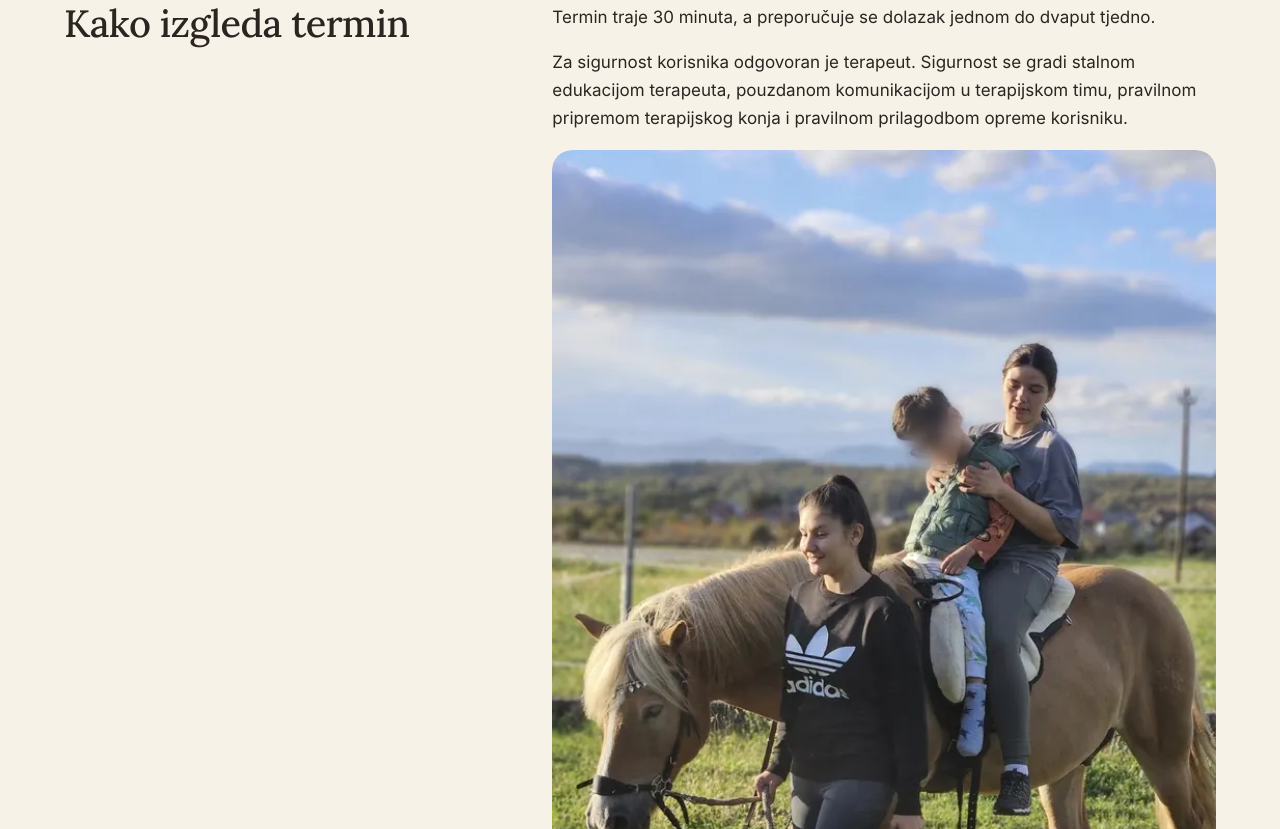
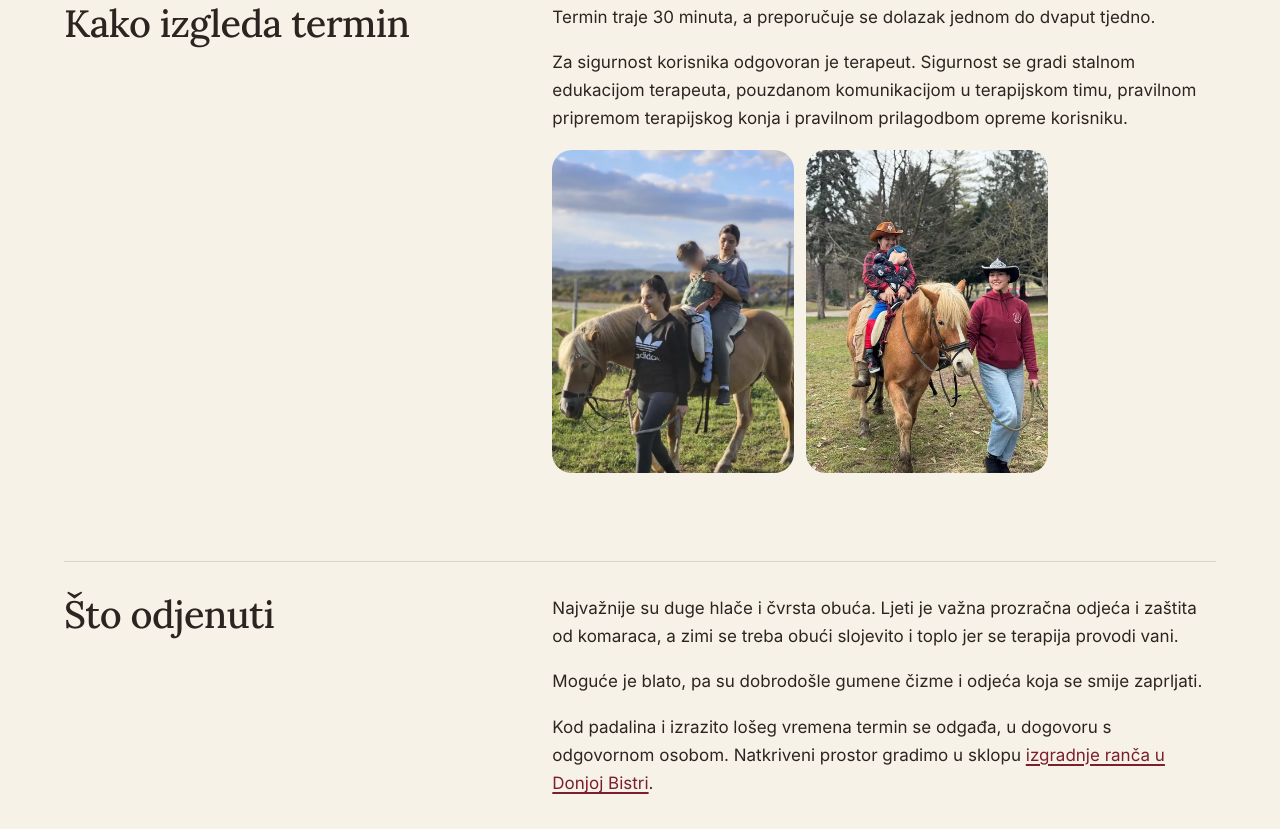
Before and after one commit to qrqic/visolis, a website with bundled scripts: page site/hipoterapija.html in a window 1280 px wide. Shown: the part 3151-3980 px from the top of the page. Built offline with nearby package versions, Linux system fonts and the light colour scheme.

Commit message:
Hipoterapija, Kako izgleda termin: dvije manje fotografije jedna uz drugu
Co-Authored-By: Claude Opus 5.5 <noreply@anthropic.com>
Claude-Session: https://claude.ai/code/session_01JZu1qhUUqDLbek2AyLQog9

```diff
--- a/alati/obradi-slike.mjs
+++ b/alati/obradi-slike.mjs
@@ -27,6 +27,7 @@ const slike = [
   { izvor: 'higgsfield/anabela-hero.png', ime: 'anabela-hero', sirine: [960, 1600, 2400, 3168], jpg: 1920 },
   // Hipoterapija, podstranica (Kako izgleda termin): terapeutkinja pridržava dječaka na konju. Lice se smije vidjeti (potvrda naručitelja, 18. 11. 2026.).
   { izvor: 'slike/hipoterapija-termin2.jpg', ime: 'hipoterapija-podstranica', sirine: [640, 1200], jpg: 1200 },
+  { izvor: 'slike/hipoterapija-termin3.jpg', ime: 'hipoterapija-podstranica-2', sirine: [480, 900], jpg: 900 },
   // Hipoterapija u tijeku (početna); lice dječaka zamućeno alatom alati/obiteljski-dan.py.
   { izvor: 'slike/hipoterapija-anonimno.jpg', ime: 'hipoterapija-termin', sirine: [640, 1080], jpg: 1080 },
   { izvor: 'DSC0002.jpg', ime: 'aktivnosti-galop', ...FOTOGRAFIJA },
--- a/site/css/podstranica.css
+++ b/site/css/podstranica.css
@@ -140,3 +140,16 @@
 .pod-slika {
   max-width: 30rem;
 }
+
+/* Dvije uspravne fotografije jedna uz drugu, umjerene veličine. */
+.pod-slike {
+  display: grid;
+  grid-template-columns: repeat(2, minmax(0, 1fr));
+  gap: 0.75rem;
+  max-width: 31rem;
+}
+
+.pod-slike img {
+  aspect-ratio: 3 / 4;
+  object-fit: cover;
+}
--- a/site/hipoterapija.html
+++ b/site/hipoterapija.html
@@ -151,10 +151,16 @@
         <div class="pod-blok__tekst">
           <p>Termin traje 30 minuta, a preporučuje se dolazak jednom do dvaput tjedno.</p>
           <p>Za sigurnost korisnika odgovoran je terapeut. Sigurnost se gradi stalnom edukacijom terapeuta, pouzdanom komunikacijom u terapijskom timu, pravilnom pripremom terapijskog konja i pravilnom prilagodbom opreme korisniku.</p>
-                    <picture class="fotografija fotografija--manja" data-pojavi="slika">
-            <source type="image/webp" srcset="assets/img/hipoterapija-termin-640.webp 640w, assets/img/hipoterapija-termin-1080.webp 1080w" sizes="(min-width: 24rem) 22rem, 100vw">
-            <img src="assets/img/hipoterapija-termin-1080.jpg" width="1080" height="1369" alt="Hipoterapija: vodička vodi svijetlog haflingera, a terapeutkinja na konju pridržava dječaka u sedlu" loading="lazy" decoding="async">
-          </picture>
+          <div class="pod-slike">
+            <picture class="fotografija">
+              <source type="image/webp" srcset="assets/img/hipoterapija-termin-640.webp 640w, assets/img/hipoterapija-termin-1080.webp 1080w" sizes="(min-width: 40rem) 15rem, 50vw">
+              <img src="assets/img/hipoterapija-termin-1080.jpg" width="1080" height="1369" alt="Hipoterapija: vodička vodi svijetlog haflingera, a terapeutkinja na konju pridržava dječaka u sedlu" loading="lazy" decoding="async">
+            </picture>
+            <picture class="fotografija">
+              <source type="image/webp" srcset="assets/img/hipoterapija-podstranica-2-480.webp 480w, assets/img/hipoterapija-podstranica-2-900.webp 900w" sizes="(min-width: 40rem) 15rem, 50vw">
+              <img src="assets/img/hipoterapija-podstranica-2-900.jpg" width="900" height="1200" alt="Hipoterapija: terapeutkinja na haflingeru grli dječaka ispred sebe, a vodička u kaubojskom šeširu vodi konja" loading="lazy" decoding="async">
+            </picture>
+          </div>
         </div>
       </section>
 
```
Also changed, not shown: site/assets/img/hipoterapija-podstranica-2-480.webp (added), site/assets/img/hipoterapija-podstranica-2-900.jpg (added), site/assets/img/hipoterapija-podstranica-2-900.webp (added).
